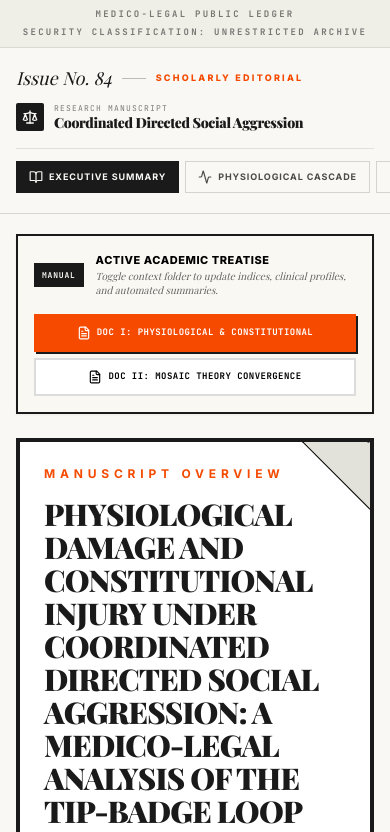
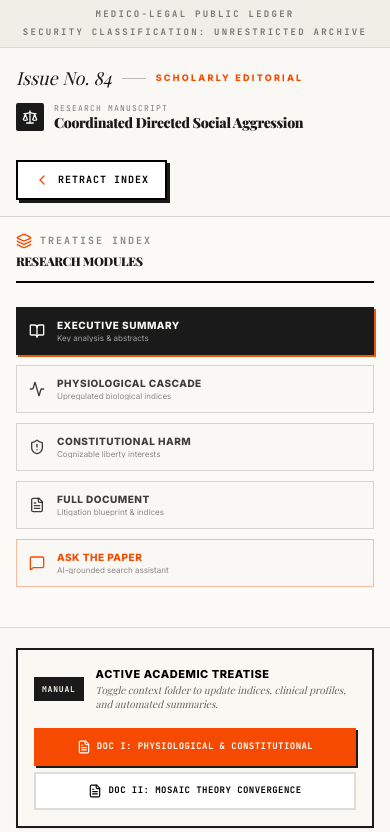
Before and after one commit to RyanrealAF/The_Mosaic_Theory, a React (Vite) app: page / in a window 390 px wide. Shown: the top 832 px of the page. Built offline with nearby package versions, Linux system fonts and the light colour scheme; a web font is replaced by a local one.

Commit message:
feat: add sidebar toggle functionality
Introduce a collapsible sidebar state and UI controls to improve responsive navigation and screen real estate management.

```diff
--- a/src/App.tsx
+++ b/src/App.tsx
@@ -10,6 +10,7 @@ import {
   MessageSquare,
   ChevronDown,
   ChevronRight,
+  ChevronLeft,
   Heart,
   AlertTriangle,
   Scale,
@@ -21,7 +22,9 @@ import {
   CheckCircle,
   HelpCircle,
   Send,
-  Loader2
+  Loader2,
+  Menu,
+  X
 } from "lucide-react";
 import { motion, AnimatePresence } from "motion/react";
 import { paperTitle, paperMetadata, paperSections, documentFullText, papers } from "./data/document";
@@ -34,6 +37,7 @@ export default function App() {
   // Mobile responsive helper states
   const [isMobileIndexExpanded, setIsMobileIndexExpanded] = useState(false);
   const [isMobilePromptsExpanded, setIsMobilePromptsExpanded] = useState(false);
+  const [isSidebarExpanded, setIsSidebarExpanded] = useState(true);
 
   // Biological pathway visualizer state
   const [selectedBioNode, setSelectedBioNode] = useState<string>("hpa");
@@ -230,42 +234,120 @@ export default function App() {
             </div>
           </div>
 
-          {/* Main Module Tabs on Mobile are swipeable horizontally; Desktop are standard layout */}
-          <nav className="border-t lg:border-t-0 pt-3 lg:pt-0 border-[#1a1a1a]/10" id="navigation-tabs">
-            <div className="flex flex-row overflow-x-auto whitespace-nowrap scrollbar-none pb-1 -mx-4 px-4 lg:mx-0 lg:px-0 gap-1.5" style={{ scrollbarWidth: 'none', WebkitOverflowScrolling: 'touch' }}>
+          {/* Sidebar Toggle Column inside the main editorial header */}
+          <div className="flex items-center self-start lg:self-end mt-3 lg:mt-0" id="sidebar-toggle-container">
+            <button
+              onClick={() => setIsSidebarExpanded(!isSidebarExpanded)}
+              className="px-4 py-2.5 text-[10px] uppercase tracking-widest font-mono font-bold transition-all border-2 border-black bg-white text-black hover:bg-orange-600 hover:text-white hover:border-orange-600 shadow-[3px_3px_0px_rgba(26,26,26,1)] flex items-center gap-2 cursor-pointer outline-hidden select-none"
+              id="sidebar-toggle-button"
+            >
+              {isSidebarExpanded ? (
+                <>
+                  <ChevronLeft className="w-4 h-4 text-orange-600 shrink-0" />
+                  <span>Retract Index</span>
+                </>
+              ) : (
+                <>
+                  <Menu className="w-4 h-4 text-orange-600 shrink-0" />
+                  <span>Expand Index</span>
+                </>
+              )}
+            </button>
+          </div>
+        </div>
+      </header>
+
+      {/* Editorial Body Wrapper - Side-by-side Sidebar and Main Content */}
+      <div className="flex-1 flex flex-col lg:flex-row relative max-w-7xl w-full mx-auto" id="editorial-body-wrapper">
+
+        {/* Retractable Editorial Sidebar */}
+        <aside
+          className={`transition-all duration-300 ease-in-out border-b lg:border-b-0 lg:border-r border-[#1a1a1a]/15 bg-[#fbfaf6] shrink-0 ${
+            isSidebarExpanded
+              ? "block w-full lg:w-72"
+              : "hidden lg:block lg:w-16 h-auto lg:h-[calc(100vh-140px)]"
+          }`}
+          id="editorial-sidebar"
+        >
+          {/* Sidebar contents */}
+          <div className={`p-4 sm:p-5 h-full flex flex-col ${isSidebarExpanded ? "space-y-6" : "space-y-4 lg:items-center"}`}>
+
+            {/* Header of the sidebar */}
+            {isSidebarExpanded ? (
+              <div className="border-b-2 border-black pb-3 select-none">
+                <div className="flex items-center gap-2">
+                  <Layers className="w-4 h-4 text-orange-600" />
+                  <span className="text-[10px] uppercase font-bold tracking-[0.2em] font-mono text-black/45">TREATISE INDEX</span>
+                </div>
+                <h3 className="text-xs font-serif font-black text-black/90 tracking-tight mt-1">RESEARCH MODULES</h3>
+              </div>
+            ) : (
+              <div className="hidden lg:flex items-center justify-center border-b border-black/15 pb-2.5 w-full">
+                <Layers className="w-5 h-5 text-orange-600" />
+              </div>
+            )}
+
+            {/* Navigation buttons: Vertical stack on desktop; List on mobile */}
+            <nav className={`flex ${isSidebarExpanded ? "flex-col gap-2.5" : "flex-row lg:flex-col gap-2"} w-full`}>
               {[
-                { id: "overview", label: "Executive Summary", icon: <BookOpen className="w-3.5 h-3.5" /> },
-                { id: "pathway", label: "Physiological Cascade", icon: <Activity className="w-3.5 h-3.5" /> },
-                { id: "constitutional", label: "Constitutional Harm", icon: <ShieldAlert className="w-3.5 h-3.5" /> },
-                { id: "document", label: "Full Document", icon: <FileText className="w-3.5 h-3.5" /> },
-                { id: "ama", label: "Ask the Paper", icon: <MessageSquare className="w-3.5 h-3.5" />, special: true }
+                { id: "overview", label: "Executive Summary", icon: <BookOpen className="w-4 h-4" />, desc: "Key analysis & abstracts" },
+                { id: "pathway", label: "Physiological Cascade", icon: <Activity className="w-4 h-4" />, desc: "Upregulated biological indices" },
+                { id: "constitutional", label: "Constitutional Harm", icon: <ShieldAlert className="w-4 h-4" />, desc: "Cognizable liberty interests" },
+                { id: "document", label: "Full Document", icon: <FileText className="w-4 h-4" />, desc: "Litigation blueprint & indices" },
+                { id: "ama", label: "Ask the Paper", icon: <MessageSquare className="w-4 h-4" />, desc: "AI-grounded search assistant", special: true }
               ].map((tab) => {
                 const isActive = activeTab === tab.id;
                 return (
                   <button
                     key={tab.id}
-                    onClick={() => setActiveTab(tab.id as any)}
-                    className={`px-3 py-2 text-[9px] sm:text-[10px] uppercase tracking-widest font-bold transition-all flex items-center gap-1.5 border cursor-pointer shrink-0 ${
+                    onClick={() => {
+                      setActiveTab(tab.id as any);
+                      // Auto retract sidebar on mobile after choosing a tab
+                      if (window.innerWidth < 1024) {
+                        setIsSidebarExpanded(false);
+                      }
+                    }}
+                    className={`text-left transition-all duration-200 border cursor-pointer select-none shrink-0 ${
+                      isSidebarExpanded
+                        ? "p-3 w-full flex items-center gap-3"
+                        : "p-3 flex items-center justify-center lg:w-11 lg:h-11"
+                    } ${
                       isActive
-                        ? "bg-[#1a1a1a] text-[#f9f8f4] border-[#1a1a1a]"
+                        ? "bg-[#1a1a1a] text-[#f9f8f4] border-[#1a1a1a] shadow-[2px_2px_0px_#ea580c]"
                         : tab.special
                           ? "text-orange-600 border-orange-600/35 hover:bg-orange-600/5 bg-[#f9f8f4]"
-                          : "text-black/70 border-black/15 hover:border-black/50 hover:bg-black/5 bg-[#f9f8f4]"
+                          : "text-black/75 border-black/15 hover:border-black/50 hover:bg-black/5 bg-[#f9f8f4]"
                     }`}
-                    id={`tab-${tab.id}-btn`}
+                    title={tab.label}
+                    id={`sidebar-tab-${tab.id}-btn`}
                   >
-                    {tab.icon}
-                    {tab.label}
+                    <div className="shrink-0">{tab.icon}</div>
+                    {isSidebarExpanded && (
+                      <div className="flex flex-col text-left leading-none truncate">
+                        <span className="font-sans font-black tracking-wider uppercase text-[10px]">{tab.label}</span>
+                        <span className={`text-[8px] mt-1 truncate ${isActive ? "text-[#f9f8f4]/60" : "text-black/45"}`}>{tab.desc}</span>
+                      </div>
+                    )}
                   </button>
                 );
               })}
-            </div>
-          </nav>
-        </div>
-      </header>
-
-      {/* Main Container Area with Newsprint Canvas */}
-      <main className="flex-1 max-w-7xl w-full mx-auto px-4 sm:px-8 py-5 sm:py-8" id="primary-content-wrapper">
+            </nav>
+
+            {/* Bottom Meta Stats block */}
+            {isSidebarExpanded && (
+              <div className="hidden lg:block pt-5 border-t border-[#1a1a1a]/10 mt-auto text-[8px] font-mono uppercase tracking-[0.18em] text-black/50 leading-relaxed select-none">
+                <div className="flex items-center gap-1.5">
+                  <span className="w-1.5 h-1.5 rounded-full bg-orange-600 animate-pulse"></span>
+                  <span>CODENAME: PROSTHESIS-V</span>
+                </div>
+                <div className="text-orange-600 font-extrabold mt-1">STATUS: COMPREHENSIVE DOSSIER REVEALED</div>
+              </div>
+            )}
+          </div>
+        </aside>
+
+        {/* Main content pane */}
+        <main className="flex-1 px-4 sm:px-8 py-5 sm:py-8" id="primary-content-wrapper">
 
         {/* Dynamic banner regarding model configuration */}
         {isFallbackActive && (
@@ -1447,6 +1529,7 @@ export default function App() {
         </AnimatePresence>
 
       </main>
+    </div>
 
       {/* Persistent Academic Footer - Broadsheet Legal Record */}
       <footer className="border-t-2 border-black bg-[#f1efe9]/50 py-8 mt-12 text-xs text-black/60 font-mono" id="primary-footer">
```
